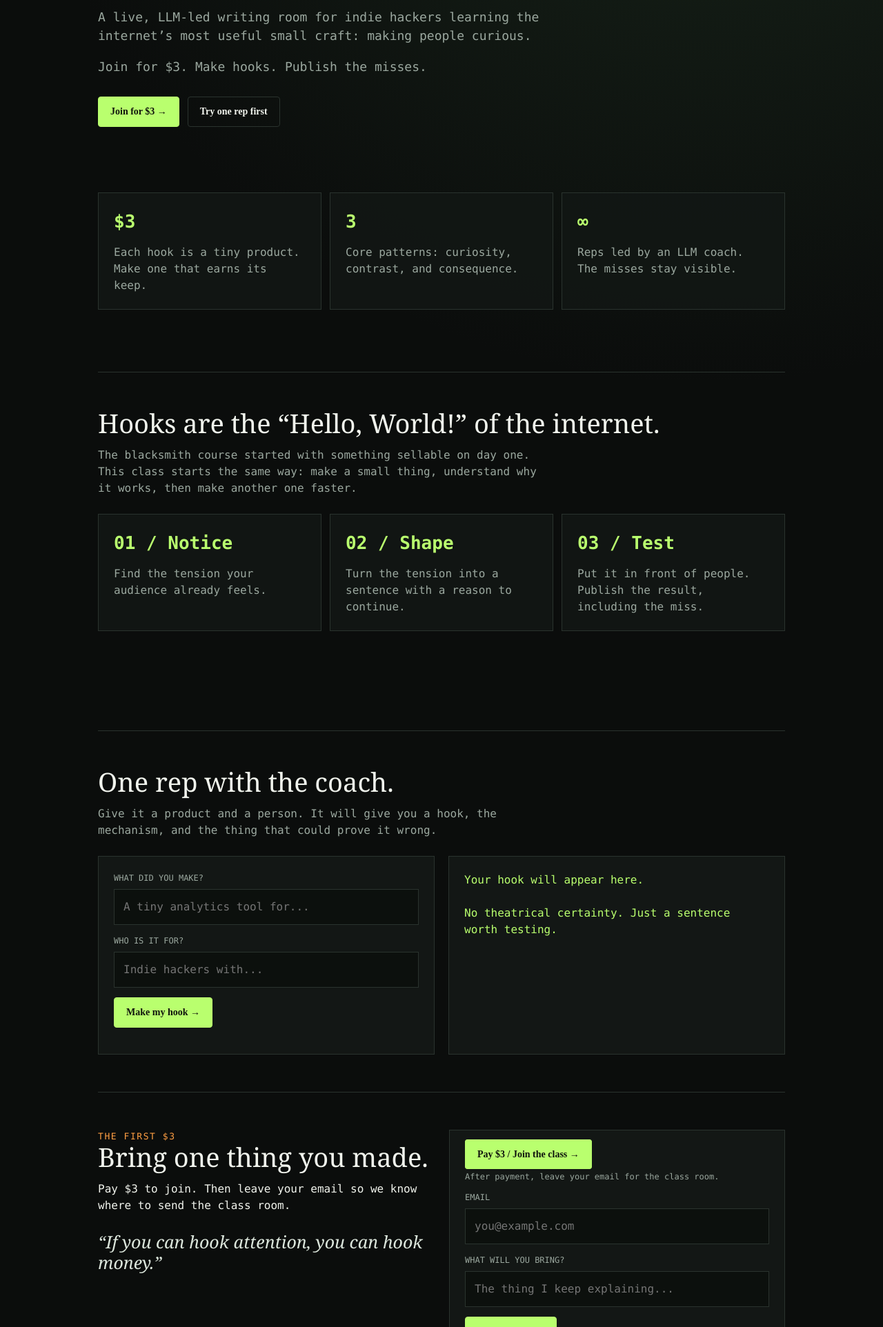
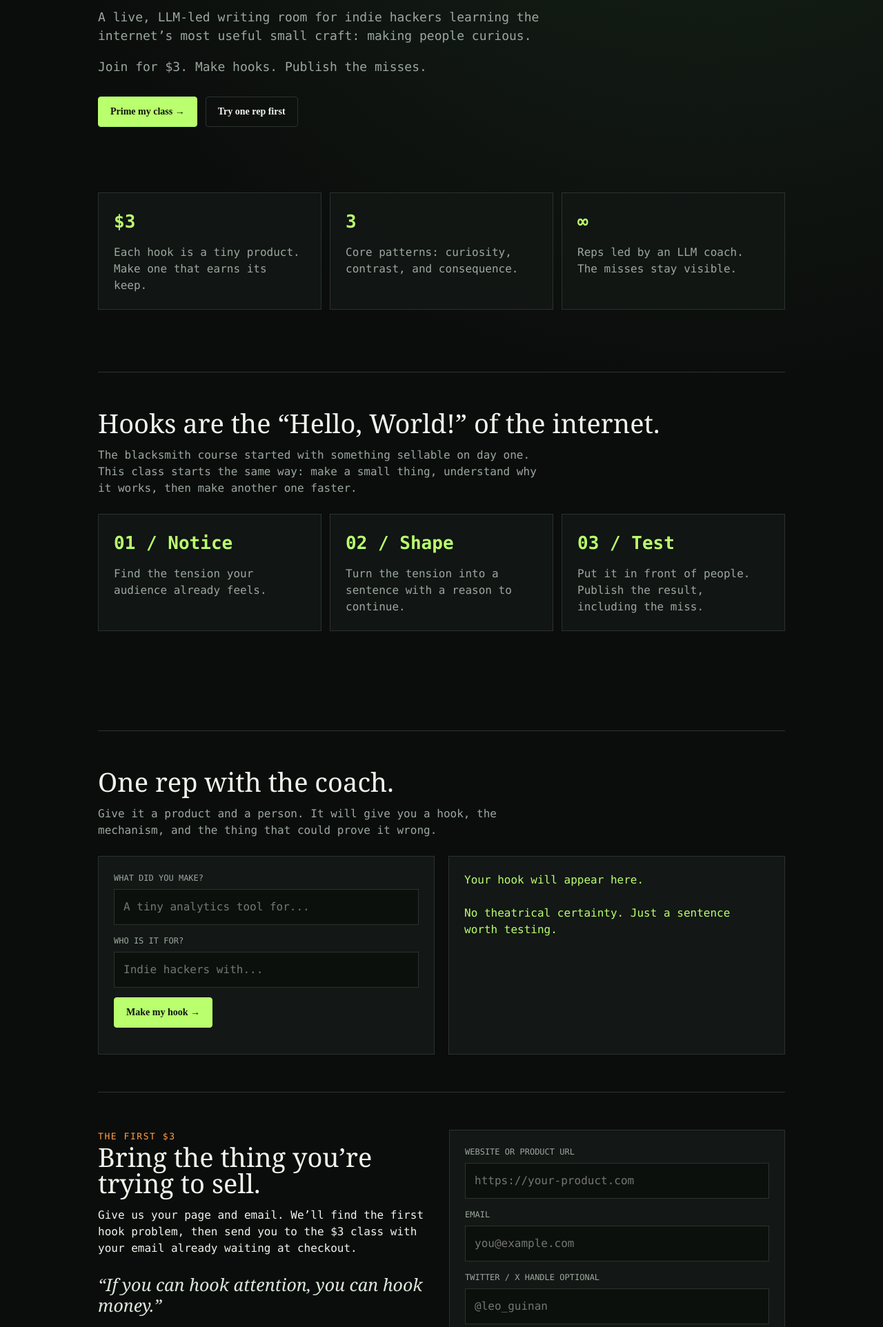
Before and after one commit to leo-guinan/hook-writing-class, a Flask app: page / in a window 1280 px wide. Shown: the part 450-2374 px from the top of the page at 69% size. Run offline with Flask 3, Linux system fonts and the light colour scheme.

Commit message:
simplify class funnel with primed checkout

```diff
--- a/app.py
+++ b/app.py
@@ -1,8 +1,10 @@
 import json
 import os
 import secrets
+import socket
 from datetime import datetime, timezone
 from pathlib import Path
+from urllib.parse import urlencode, urlparse
 
 import requests
 from flask import Flask, jsonify, render_template, request
@@ -39,6 +41,7 @@ VARIANTS = {
 }
 
 SYSTEM_PROMPT = """You are the coach for a $3 hook-writing class for indie hackers. Teach curiosity hooks, not hype. Be concise and specific. Return JSON with keys: hook, why_it_works, risk, next_exercise. The hook must be honest, avoid invented numbers, and make a concrete promise or tension. The risk should name what would falsify it."""
+PRIMER_PROMPT = """You are the top-of-funnel coach for a $3 hook-writing class. Analyze only the supplied public page text. Be useful, specific, and honest. Do not invent business facts. Return JSON with exactly these keys: what_it_is, likely_audience, hook_gap, first_hook. Keep each value under 280 characters. The first_hook should be a curiosity hook worth testing, not hype."""
 
 
 def variant_for(source: str):
@@ -56,6 +59,22 @@ def append_record(record):
     DATA_PATH.parent.mkdir(parents=True, exist_ok=True)
     with DATA_PATH.open("a", encoding="utf-8") as f:
         f.write(json.dumps(record, ensure_ascii=False) + "\n")
+
+
+def public_url(value):
+    parsed = urlparse(value.strip())
+    if parsed.scheme not in {"http", "https"} or not parsed.hostname or parsed.username or parsed.password:
+        raise ValueError("Use a public http:// or https:// URL.")
+    addresses = socket.getaddrinfo(parsed.hostname, None)
+    import ipaddress
+    if not addresses or any(ipaddress.ip_address(address[4][0]).is_private or ipaddress.ip_address(address[4][0]).is_loopback or ipaddress.ip_address(address[4][0]).is_link_local for address in addresses):
+        raise ValueError("That URL points to a private network.")
+    return parsed.geturl()
+
+
+def stripe_checkout_url(email, lead_id):
+    params = urlencode({"prefilled_email": email, "client_reference_id": lead_id})
+    return f"{STRIPE_PAYMENT_URL}&{params}" if "?" in STRIPE_PAYMENT_URL else f"{STRIPE_PAYMENT_URL}?{params}"
 
 
 @app.get("/")
@@ -88,6 +107,47 @@ def join():
     return jsonify({"ok": True, "message": "You’re in. Bring one thing you made."})
 
 
+@app.post("/api/prime")
+def prime():
+    payload = request.get_json(silent=True) or {}
+    email = str(payload.get("email", "")).strip().lower()
+    url = str(payload.get("url", "")).strip()
+    twitter = str(payload.get("twitter", "")).strip()[:120]
+    if "@" not in email or len(email) > 254:
+        return jsonify({"error": "A real email address is required."}), 400
+    try:
+        url = public_url(url)
+    except (ValueError, socket.gaierror, socket.timeout):
+        return jsonify({"error": "Use a public website or product URL."}), 400
+    key = os.environ.get("OPENROUTER_API_KEY")
+    if not key:
+        return jsonify({"error": "The primer is not configured yet."}), 503
+    lead_id = secrets.token_urlsafe(8)
+    record = {"id": lead_id, "email": email, "url": url, "twitter": twitter, "source": str(payload.get("source", "direct"))[:120], "variant": variant_for(str(payload.get("source", ""))), "created_at": datetime.now(timezone.utc).isoformat(), "kind": "primer"}
+    try:
+        page = requests.get(url, headers={"User-Agent": "HookClassPrimer/1.0"}, timeout=10, stream=True)
+        page.raise_for_status()
+        chunks = []
+        total = 0
+        for chunk in page.iter_content(16384):
+            total += len(chunk)
+            chunks.append(chunk)
+            if total >= 120000:
+                break
+        content = b"".join(chunks)[:120000].decode("utf-8", errors="ignore")
+        prompt = f"URL: {url}\nPUBLIC PAGE TEXT:\n{content[:24000]}"
+        response = requests.post("https://openrouter.ai/api/v1/chat/completions", headers={"Authorization": f"Bearer {key}", "Content-Type": "application/json", "HTTP-Referer": os.environ.get("PUBLIC_URL", "https://hooks.metaspn.network"), "X-Title": "The $3 Hook Writing Class"}, json={"model": OPENROUTER_MODEL, "messages": [{"role": "system", "content": PRIMER_PROMPT}, {"role": "user", "content": prompt}], "temperature": 0.4, "response_format": {"type": "json_object"}}, timeout=35)
+        response.raise_for_status()
+        primer = json.loads(response.json()["choices"][0]["message"]["content"])
+        record["status"] = "primed"
+        append_record(record)
+        return jsonify({"ok": True, "lead_id": lead_id, "primer": primer, "checkout_url": stripe_checkout_url(email, lead_id)})
+    except (requests.RequestException, KeyError, IndexError, json.JSONDecodeError):
+        record["status"] = "primer_failed"
+        append_record(record)
+        return jsonify({"error": "I saved your place, but the primer missed the beat. Continue to checkout and we’ll handle it in class."}), 502
+
+
 @app.post("/api/exercise")
 def exercise():
     payload = request.get_json(silent=True) or {}
--- a/templates/index.html
+++ b/templates/index.html
@@ -9,19 +9,19 @@
 </head>
 <body><main>
 <nav><span class="mark">HOOKS / 001</span><span>variant: {{ variant_key }}</span></nav>
-<section class="hero"><div class="eyebrow">{{ variant.eyebrow }}</div><h1>{{ variant.headline }}</h1><p>{{ variant.subhead }}</p><p class="small">{{ variant.proof }}</p><div class="buttons"><a class="button" href="{{ stripe_url }}" target="_blank" rel="noopener">Join for $3 →</a><a class="button alt" href="#exercise">Try one rep first</a></div></section>
+<section class="hero"><div class="eyebrow">{{ variant.eyebrow }}</div><h1>{{ variant.headline }}</h1><p>{{ variant.subhead }}</p><p class="small">{{ variant.proof }}</p><div class="buttons"><a class="button" href="#join">Prime my class →</a><a class="button alt" href="#exercise">Try one rep first</a></div></section>
 <section class="grid"><div class="card"><b>$3</b><p>Each hook is a tiny product. Make one that earns its keep.</p></div><div class="card"><b>3</b><p>Core patterns: curiosity, contrast, and consequence.</p></div><div class="card"><b>∞</b><p>Reps led by an LLM coach. The misses stay visible.</p></div></section>
 <section class="section"><h2>Hooks are the “Hello, World!” of the internet.</h2><p>The blacksmith course started with something sellable on day one. This class starts the same way: make a small thing, understand why it works, then make another one faster.</p><div class="grid"><div class="card"><b>01 / Notice</b><p>Find the tension your audience already feels.</p></div><div class="card"><b>02 / Shape</b><p>Turn the tension into a sentence with a reason to continue.</p></div><div class="card"><b>03 / Test</b><p>Put it in front of people. Publish the result, including the miss.</p></div></div></section>
 <section class="section" id="exercise"><h2>One rep with the coach.</h2><p>Give it a product and a person. It will give you a hook, the mechanism, and the thing that could prove it wrong.</p><div class="exercise"><div class="box"><label>What did you make?</label><input id="idea" placeholder="A tiny analytics tool for..."/><label>Who is it for?</label><input id="audience" placeholder="Indie hackers with..."/><button id="coach">Make my hook →</button><p id="exerciseError" class="error"></p></div><div class="box"><div id="result" class="result">Your hook will appear here.
 
 No theatrical certainty. Just a sentence worth testing.</div></div></div></section>
-<section class="section join" id="join"><div><div class="eyebrow">THE FIRST $3</div><h2>Bring one thing you made.</h2><p>Pay $3 to join. Then leave your email so we know where to send the class room.</p><p class="quote">“If you can hook attention, you can hook money.”</p></div><div class="box"><a class="button" href="{{ stripe_url }}" target="_blank" rel="noopener">Pay $3 / Join the class →</a><p class="small">After payment, leave your email for the class room.</p><label>Email</label><input id="email" type="email" placeholder="you@example.com"/><label>What will you bring?</label><input id="joinIdea" placeholder="The thing I keep explaining..."/><button id="joinButton">Join the class →</button><p id="joinMessage" class="small"></p></div></section>
+<section class="section join" id="join"><div><div class="eyebrow">THE FIRST $3</div><h2>Bring the thing you’re trying to sell.</h2><p>Give us your page and email. We’ll find the first hook problem, then send you to the $3 class with your email already waiting at checkout.</p><p class="quote">“If you can hook attention, you can hook money.”</p></div><div class="box"><label>Website or product URL</label><input id="joinUrl" type="url" placeholder="https://your-product.com"/><label>Email</label><input id="email" type="email" placeholder="you@example.com"/><label>Twitter / X handle <span class="small">optional</span></label><input id="twitter" placeholder="@leo_guinan"/><button id="joinButton">Show me what I’m missing →</button><p id="joinMessage" class="small"></p><div id="primer" class="result" hidden></div></div></section>
 <footer class="small">Results published either way. Source: <span id="source">{{ source or 'direct' }}</span>.</footer>
 </main>
 <script>
 const source={{ source|tojson }};
 const $=id=>document.getElementById(id);
 $('coach').onclick=async()=>{ $('exerciseError').textContent=''; $('result').textContent='Thinking...'; try{const r=await fetch('/api/exercise',{method:'POST',headers:{'Content-Type':'application/json'},body:JSON.stringify({idea:$('idea').value,audience:$('audience').value})});const d=await r.json();if(!r.ok)throw Error(d.error);const x=d.result;$('result').textContent=`${x.hook}\n\nWHY IT WORKS\n${x.why_it_works}\n\nRISK\n${x.risk}\n\nNEXT EXERCISE\n${x.next_exercise}`;}catch(e){$('exerciseError').textContent=e.message;$('result').textContent='The sentence is waiting.';}};
-$('joinButton').onclick=async()=>{const msg=$('joinMessage');msg.textContent='';try{const r=await fetch('/api/join',{method:'POST',headers:{'Content-Type':'application/json'},body:JSON.stringify({email:$('email').value,idea:$('joinIdea').value,source})});const d=await r.json();if(!r.ok)throw Error(d.error);msg.textContent=d.message;}catch(e){msg.textContent=e.message;msg.className='error';}};
+$('joinButton').onclick=async()=>{const msg=$('joinMessage'),primer=$('primer'),button=$('joinButton');msg.textContent='';primer.hidden=true;button.disabled=true;button.textContent='Reading the page...';try{const r=await fetch('/api/prime',{method:'POST',headers:{'Content-Type':'application/json'},body:JSON.stringify({email:$('email').value,url:$('joinUrl').value,twitter:$('twitter').value,source})});const d=await r.json();if(!r.ok)throw Error(d.error);const p=d.primer;primer.innerHTML=`<b>YOUR FIRST PRIMER</b><br><br><strong>${p.what_it_is}</strong><br><br>WHO IT SEEMS FOR<br>${p.likely_audience}<br><br>THE GAP<br>${p.hook_gap}<br><br>TRY THIS HOOK<br>${p.first_hook}<br><br><a class="button" href="${d.checkout_url}" target="_blank" rel="noopener">Continue to the $3 class →</a>`;primer.hidden=false;msg.textContent='Your primer is ready.';}catch(e){msg.textContent=e.message;msg.className='error';}finally{button.disabled=false;button.textContent='Show me what I’m missing →';}};
 </script>
 </body></html>
```
